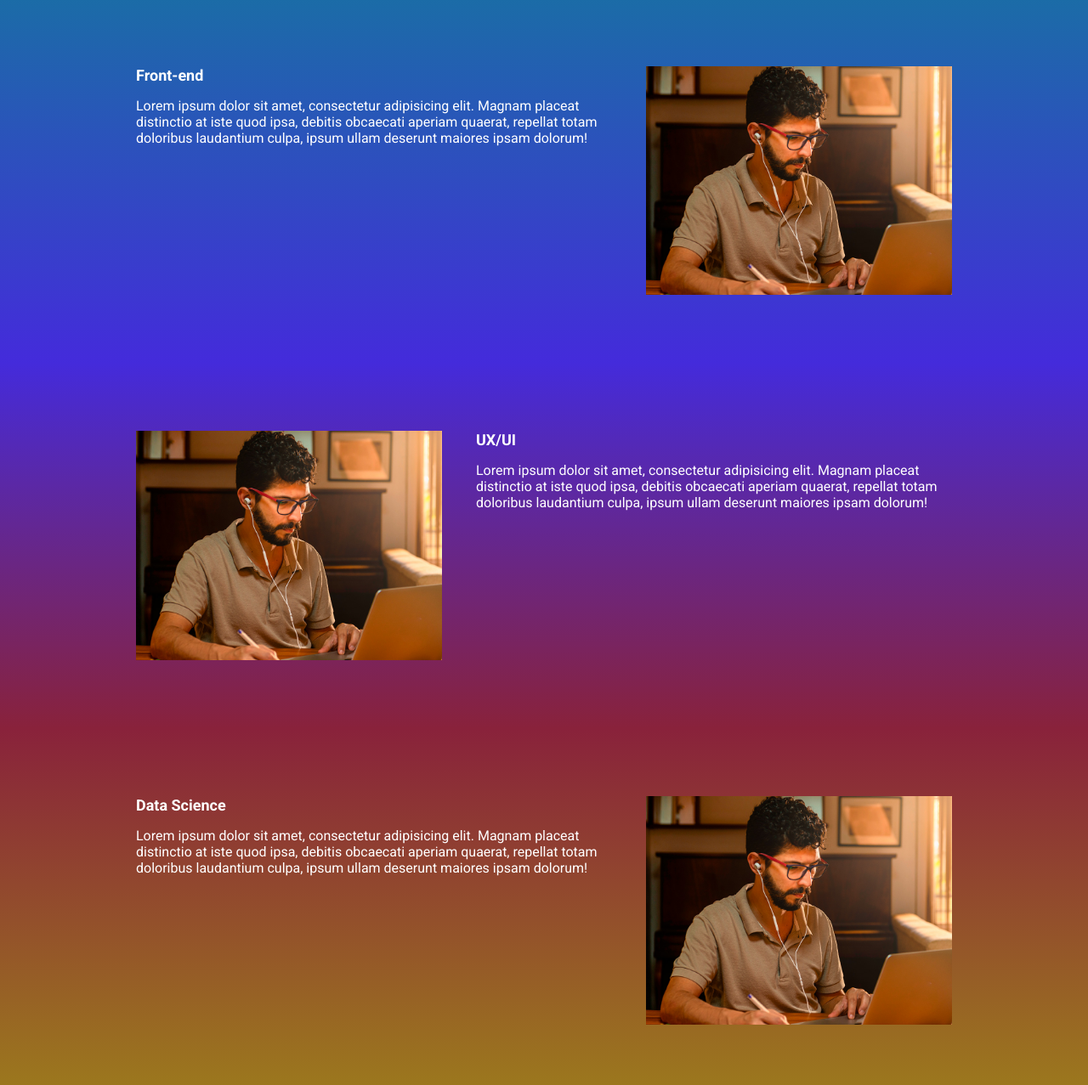
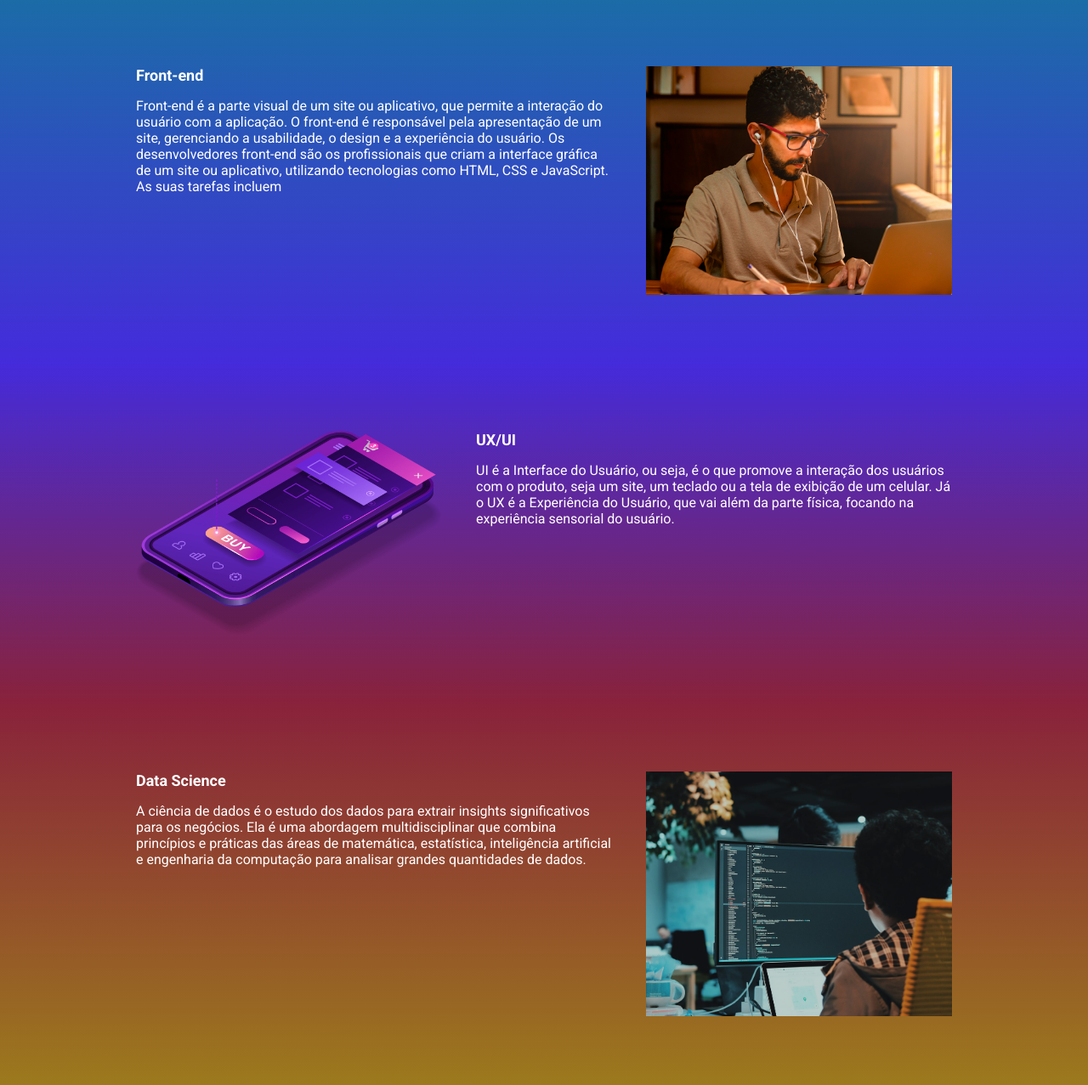
Before and after one commit to Rivaldo777DEV/ebac_tech_talks, a website built with Parcel: page src/index.html in a window 1280 px wide. Shown: the part 563-1840 px from the top of the page at 85% size. Built offline with nearby package versions, Linux system fonts and the light colour scheme.

Commit message:
adicionando conteudo de texto

```diff
--- a/src/index.html
+++ b/src/index.html
@@ -44,7 +44,8 @@
             <div class="event__details">
                 <h2 class="event__details__title">Front-end</h2>
                 <p class="event__details__description">
-                    Lorem ipsum dolor sit amet, consectetur adipisicing elit. Magnam placeat distinctio at iste quod ipsa, debitis obcaecati aperiam quaerat, repellat totam doloribus laudantium culpa, ipsum ullam deserunt maiores ipsam dolorum!
+                    Front-end é a parte visual de um site ou aplicativo, que permite a interação do usuário com a aplicação. O front-end é responsável pela apresentação de um site, gerenciando a usabilidade, o design e a experiência do usuário.
+                    Os desenvolvedores front-end são os profissionais que criam a interface gráfica de um site ou aplicativo, utilizando tecnologias como HTML, CSS e JavaScript. As suas tarefas incluem
                 </p>
             </div>
             <img class="event__image" src="./images/frontend.png" alt="Front-end">
@@ -56,10 +57,10 @@
             <div class="event__details">
                 <h2 class="event__details__title">UX/UI</h2>
                 <p class="event__details__description">
-                    Lorem ipsum dolor sit amet, consectetur adipisicing elit. Magnam placeat distinctio at iste quod ipsa, debitis obcaecati aperiam quaerat, repellat totam doloribus laudantium culpa, ipsum ullam deserunt maiores ipsam dolorum!
+                    UI é a Interface do Usuário, ou seja, é o que promove a interação dos usuários com o produto, seja um site, um teclado ou a tela de exibição de um celular. Já o UX é a Experiência do Usuário, que vai além da parte física, focando na experiência sensorial do usuário.
                 </p>
             </div>
-            <img class="event__image" src="./images/frontend.png" alt="Front-end">
+            <img class="event__image" src="./images/ui-ux.png" alt="ux-ui">
         </div>
     </section>
 
@@ -68,10 +69,10 @@
             <div class="event__details">
                 <h2 class="event__details__title">Data Science</h2>
                 <p class="event__details__description">
-                    Lorem ipsum dolor sit amet, consectetur adipisicing elit. Magnam placeat distinctio at iste quod ipsa, debitis obcaecati aperiam quaerat, repellat totam doloribus laudantium culpa, ipsum ullam deserunt maiores ipsam dolorum!
+                    A ciência de dados é o estudo dos dados para extrair insights significativos para os negócios. Ela é uma abordagem multidisciplinar que combina princípios e práticas das áreas de matemática, estatística, inteligência artificial e engenharia da computação para analisar grandes quantidades de dados.
                 </p>
             </div>
-            <img class="event__image" src="./images/frontend.png" alt="Front-end">
+            <img class="event__image" src="./images/data.png" alt="Data-Science">
         </div>
     </section>
 
@@ -83,7 +84,7 @@
                     Lorem ipsum dolor sit amet, consectetur adipisicing elit. Magnam placeat distinctio at iste quod ipsa, debitis obcaecati aperiam quaerat, repellat totam doloribus laudantium culpa, ipsum ullam deserunt maiores ipsam dolorum!
                 </p>
             </div>
-            <img class="event__image" src="./images/frontend.png" alt="Front-end">
+            <img class="event__image" src="./images/backend.png" alt="backend">
         </div>
     </section>
 
```
